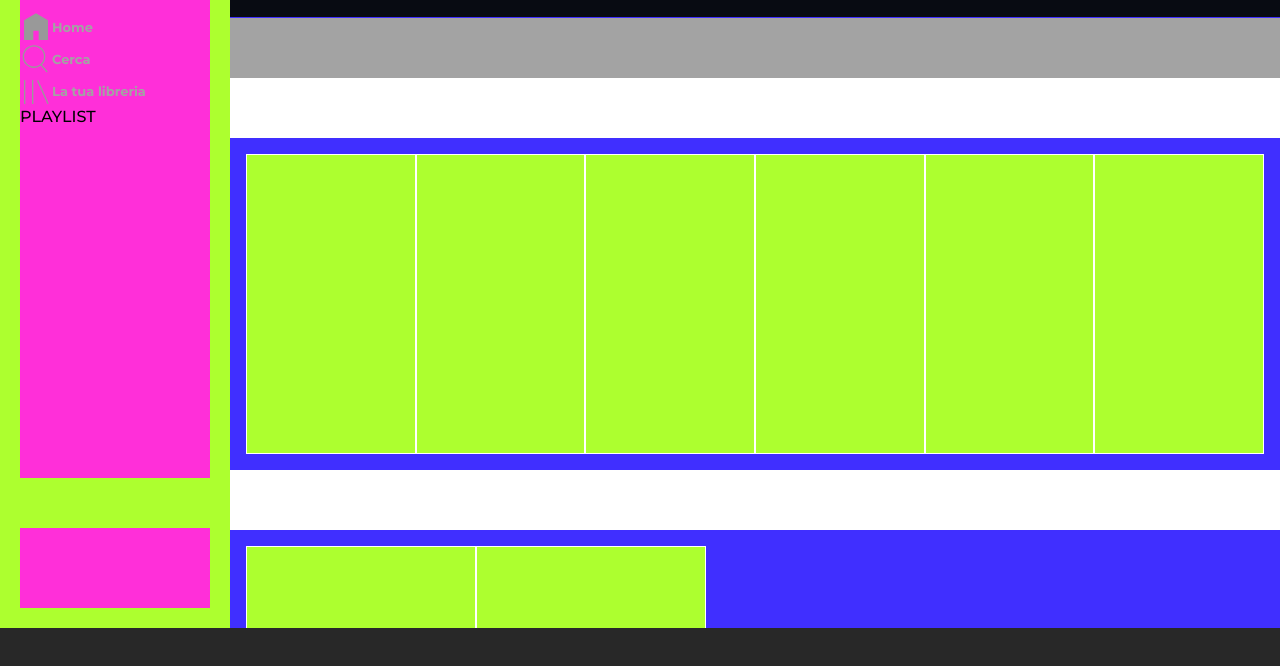
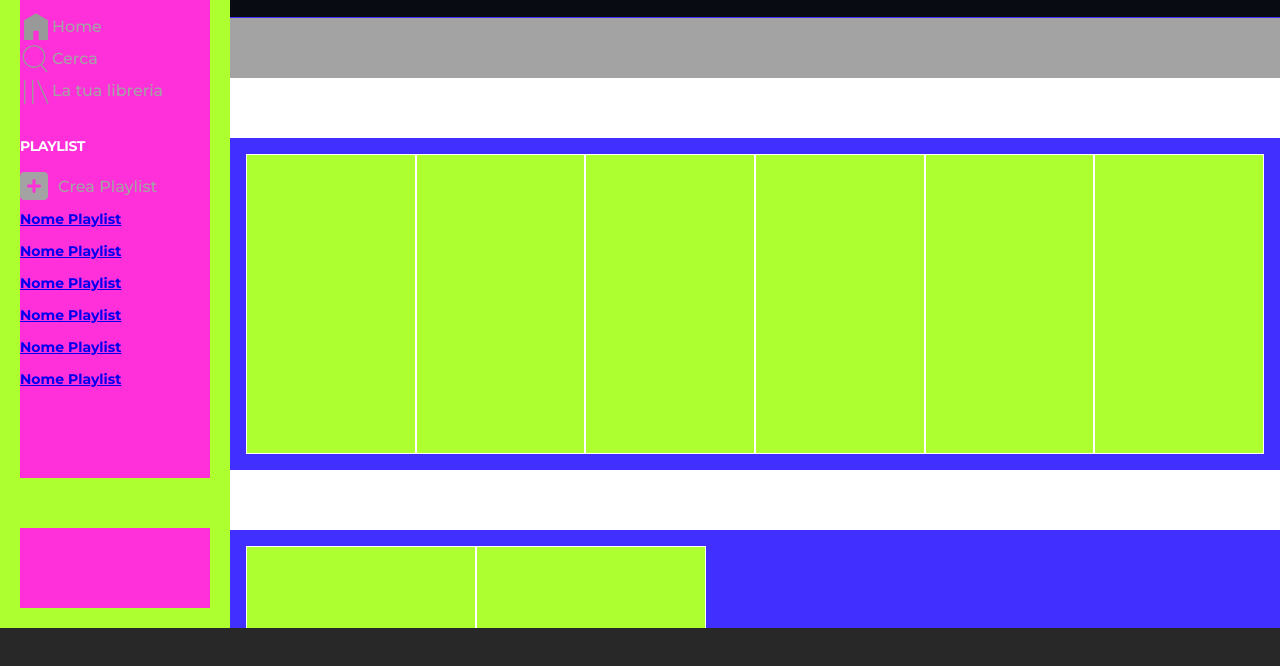
Before and after one commit to Danielateresa/html-css-spotifyweb, a plain HTML site: page index.html in a window 1280 px wide. Shown: the part 72-738 px from the top of the page. Drawn offline with Linux system fonts and the light colour scheme.

Commit message:
Working on sidebar

```diff
--- a/assets/style.css
+++ b/assets/style.css
@@ -141,6 +141,17 @@ img {
     justify-content: end;
 }
 
+.btn {
+    color: var(--light-on);
+    border: 1px solid var(--light-on);
+    border-radius: 2rem;
+    margin: 20px;
+    padding: 1rem 2.5rem;
+    text-decoration: none;
+    font-size: 12px;
+    font-weight: bold;
+}
+
 .music_section {
     width: 100%;
     margin-top: 90px;
@@ -163,26 +174,35 @@ img {
     height: 2rem;
     display: flex;
     align-items: center;
+    text-decoration: none;
 }
 
-.s_row_sidebar a {
-    text-decoration: none;
+.s_row_sidebar span {
     color: var(--light-off);
-    font-size: 13px;
-    font-weight: bold;
 }
 
 .s_row_sidebar img {
     filter: invert(40%);
 }
 
-.btn {
+.side_playlist {
+    margin-top: 30px;
+    color: var(--light-off);
+}
+
+.playlist {
     color: var(--light-on);
-    border: 1px solid var(--light-on);
-    border-radius: 2rem;
-    margin: 20px;
-    padding: 1rem 2.5rem;
-    text-decoration: none;
-    font-size: 12px;
+    letter-spacing: -0.03em;
+    margin-bottom: 1rem;
+}
+
+.playlist,
+.s_row_sidebar a {
     font-weight: bold;
+    font-size: 14px;
 }
+
+.side_playlist i {
+    color: var(--light-off);
+    margin-right: 10px;
+}
--- a/index.html
+++ b/index.html
@@ -31,25 +31,41 @@
                             <img src="./assets/img/logo.svg" alt="spotify logo">
                         </div>
                         <div class="side_functions">
-                            <div class="s_row_sidebar">
+                            <a href="#" class="s_row_sidebar">
                                 <img src="./assets/img/home.svg"
                                     alt="home">
-                                <a href="#">Home</a>
-                            </div>
-                            <div class="s_row_sidebar">
+                                <span>Home</span>
+                            </a>
+                            <a href="#" class="s_row_sidebar">
                                 <img src="./assets/img/search.svg" alt="lens">
-                                <a href="#">Cerca</a>
-                            </div>
-                            <div class="s_row_sidebar">
+                                <span>Cerca</span>
+                            </a>
+                            <a href="#" class="s_row_sidebar">
                                 <img src="./assets/img/libreria.svg"
                                     alt="library">
-                                <a href="#">La tua libreria</a>
-                            </div>
+                                <span>La tua libreria</span>
+                            </a>
                         </div>
                         <div class="side_playlist">
                             <div class="playlist">
                                 PLAYLIST
                             </div>
+                            <a href="#" class="s_row_sidebar">
+                                <i class="fa-solid fa-square-plus fa-2xl"></i>
+                                <span>Crea Playlist</span>
+                            </a>
+                            <div class="s_row_sidebar playlist1"><a href="#">Nome
+                                    Playlist</a></div>
+                            <div class="s_row_sidebar playlist2"><a href="#">Nome
+                                    Playlist</a></div>
+                            <div class="s_row_sidebar playlist3"><a href="#">Nome
+                                    Playlist</a></div>
+                            <div class="s_row_sidebar playlist4"><a href="#">Nome
+                                    Playlist</a></div>
+                            <div class="s_row_sidebar playlist5"><a href="#">Nome
+                                    Playlist</a></div>
+                            <div class="s_row_sidebar playlist6"><a href="#">Nome
+                                    Playlist</a></div>
                         </div>
                     </div>
                     <div class="bottom_sidebar">
```
